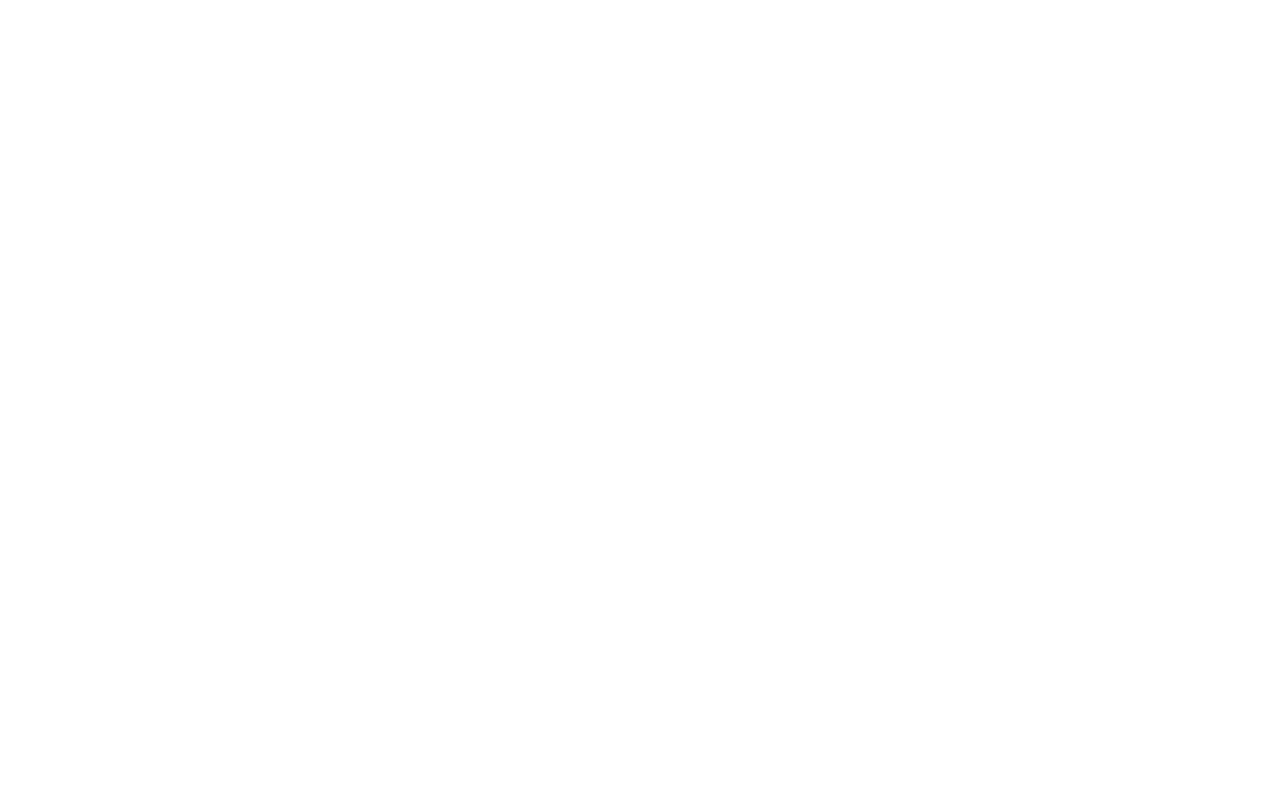
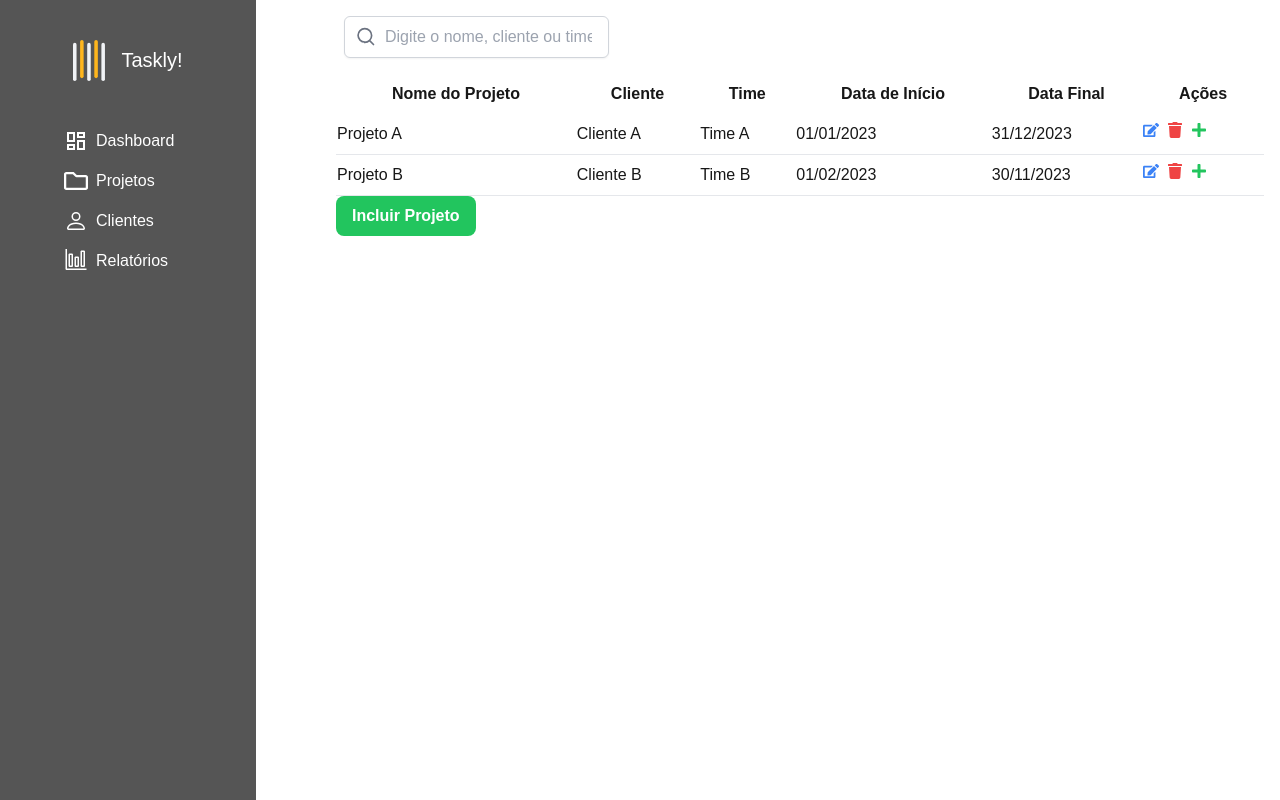
Before and after one commit to VictoriaShirleyUnifei/TasklyFrontend, a Next.js app: page / in a window 1280 px wide. Built offline with nearby package versions, Linux system fonts and the light colour scheme.

Commit message:
TKF-14-RFC04-Ajustes de estilização e de funcionalidades do projeto

```diff
--- a/src/app/page.tsx
+++ b/src/app/page.tsx
@@ -1,5 +1,74 @@
-export default function Home() {
+// App.tsx
+"use client";
+
+import React, { useState } from "react";
+import Filtro from "@/components/Filtro";
+import Tabela from "@/components/Tabela";
+import EditProjectModal from "@/components/ModalEditar";
+import Sidebar from "@/components/Sidebar";
+import Botao from "@/components/Botao";
+
+interface LinhaTabela {
+  nome: string;
+  descricao: string;
+  cliente: string;
+  time: string;
+  inicio: string;
+  final: string;
+}
+
+const App: React.FC = () => {
+  const [textoFiltro, definirTextoFiltro] = useState<string>("");
+  const [dados, setDados] = useState<LinhaTabela[]>([
+    { nome: "Projeto A", descricao: "Descrição do Projeto A", cliente: "Cliente A", time: "Time A", inicio: "2023-01-01", final: "2023-12-31" },
+    { nome: "Projeto B", descricao: "Descrição do Projeto B", cliente: "Cliente B", time: "Time B", inicio: "2023-02-01", final: "2023-11-30" },
+  ]);
+  const [projetoSelecionado, setProjetoSelecionado] = useState<LinhaTabela | null>(null);
+
+  // Filtrar os dados de acordo com o texto do filtro
+  const dadosFiltrados = dados.filter(
+    (item) =>
+      item.nome.toLowerCase().includes(textoFiltro.toLowerCase()) ||
+      item.cliente.toLowerCase().includes(textoFiltro.toLowerCase()) ||
+      item.time.toLowerCase().includes(textoFiltro.toLowerCase())
+  );
+
+  // Função chamada ao clicar em editar, para abrir o modal com o projeto selecionado
+  const handleEditClick = (projeto: LinhaTabela) => {
+    setProjetoSelecionado(projeto);
+  };
+
+  // Função chamada ao salvar as alterações do projeto no modal
+  const handleSave = (updatedProject: LinhaTabela) => {
+    setDados((prevDados) =>
+      prevDados.map((proj) =>
+        proj.nome === updatedProject.nome ? updatedProject : proj
+      )
+    );
+    setProjetoSelecionado(null); // Fecha o modal
+  };
+
   return (
-   <div></div>
+    <div className="flex">
+      <Sidebar />
+
+      <div className="flex-1 p-4">
+        <Filtro textoFiltro={textoFiltro} definirTextoFiltro={definirTextoFiltro} />
+
+        <Tabela dados={dadosFiltrados} onEditClick={handleEditClick} />
+
+        {projetoSelecionado && (
+          <EditProjectModal
+            project={projetoSelecionado}
+            onClose={() => setProjetoSelecionado(null)}
+            onSave={handleSave}
+          />
+        )}
+                <Botao/>
+
+      </div>
+    </div>
   );
-}
+};
+
+export default App;
--- a/src/components/ModalEditar.tsx
+++ b/src/components/ModalEditar.tsx
@@ -1,37 +1,50 @@
-// EditProjectModal.tsx
 import React, { useState } from 'react';
 
 interface Project {
+  id: string;
   nome: string;
   descricao: string;
   cliente: string;
   time: string;
-  inicio: string;
+  inicio: string; // Campo de data de início (não editável)
   final: string;
 }
 
 interface EditProjectModalProps {
   project: Project;
+  existingProjectNames: string[]; // Lista de nomes de projetos existentes para validação de unicidade
   onClose: () => void;
   onSave: (updatedProject: Project) => void;
 }
 
-const EditProjectModal: React.FC<EditProjectModalProps> = ({ project, onClose, onSave }) => {
+const EditProjectModal: React.FC<EditProjectModalProps> = ({ project, existingProjectNames, onClose, onSave }) => {
   const [nome, setNome] = useState(project.nome);
   const [descricao, setDescricao] = useState(project.descricao);
   const [cliente, setCliente] = useState(project.cliente);
   const [time, setTime] = useState(project.time);
   const [final, setFinal] = useState(project.final);
+  const [errorMessage, setErrorMessage] = useState<string | null>(null);
+  const [successMessage, setSuccessMessage] = useState<string | null>(null);
 
+  // Validação antes de salvar as alterações
   const validateAndSave = () => {
-    if (!nome) {
-      alert("O nome do projeto é obrigatório.");
+    setErrorMessage(null);
+    setSuccessMessage(null);
+
+    // Verifica se o nome do projeto é único (exclui o nome atual do projeto para permitir que o mesmo nome seja mantido)
+    const isNameUnique = nome === project.nome || !existingProjectNames.includes(nome);
+    if (!isNameUnique) {
+      setErrorMessage("O nome do projeto deve ser único.");
       return;
     }
+
+    // Verifica se a data de término é posterior ou igual à data de início
     if (new Date(final) < new Date(project.inicio)) {
-      alert("A data de término não pode ser anterior à data de início.");
+      setErrorMessage("A data de término não pode ser anterior à data de início.");
       return;
     }
+
+    // Salva as alterações se todas as validações passarem
     onSave({
       ...project,
       nome,
@@ -40,12 +53,22 @@ const EditProjectModal: React.FC<EditProjectModalProps> = ({ project, onClose, o
       time,
       final,
     });
+
+    setSuccessMessage("Alterações salvas com sucesso!");
   };
 
   return (
     <div className="fixed inset-0 flex items-center justify-center bg-gray-800 bg-opacity-50">
       <div className="bg-white rounded-lg shadow-lg p-8 w-full max-w-md">
         <h2 className="text-2xl font-bold text-yellow-600 mb-4">Alterar Projeto</h2>
+
+        {errorMessage && (
+          <p className="text-red-500 mb-4">{errorMessage}</p>
+        )}
+
+        {successMessage && (
+          <p className="text-green-500 mb-4">{successMessage}</p>
+        )}
 
         <label className="block text-sm font-semibold">Nome do Projeto *</label>
         <input
@@ -83,14 +106,6 @@ const EditProjectModal: React.FC<EditProjectModalProps> = ({ project, onClose, o
           placeholder="Time Responsável"
         />
 
-        <label className="block text-sm font-semibold">Data de Início</label>
-        <input
-          type="text"
-          value={project.inicio}
-          className="w-full p-2 border rounded mb-4 bg-gray-200"
-          disabled
-        />
-
         <label className="block text-sm font-semibold">Data Final</label>
         <input
           type="date"
--- a/tailwind.config.ts
+++ b/tailwind.config.ts
@@ -10,7 +10,7 @@ const config: Config = {
     extend: {
       colors: {
         primary: "#FFB61D",
-        secondary: "#FFB61D",
+        secondary: "#555555",
         tertiary: "#5F6368",
         background: "var(--background)",
         foreground: "var(--foreground)",
```
Also changed, not shown: package.json (+5 -4 lines), 1 other file (tests, documents, lock files or other folders).
